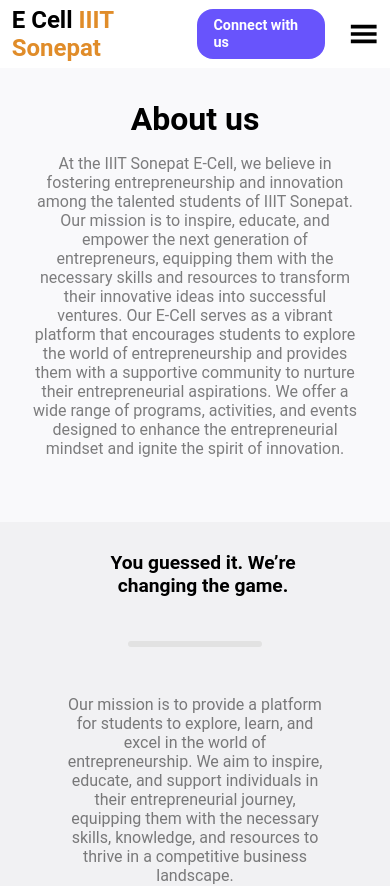
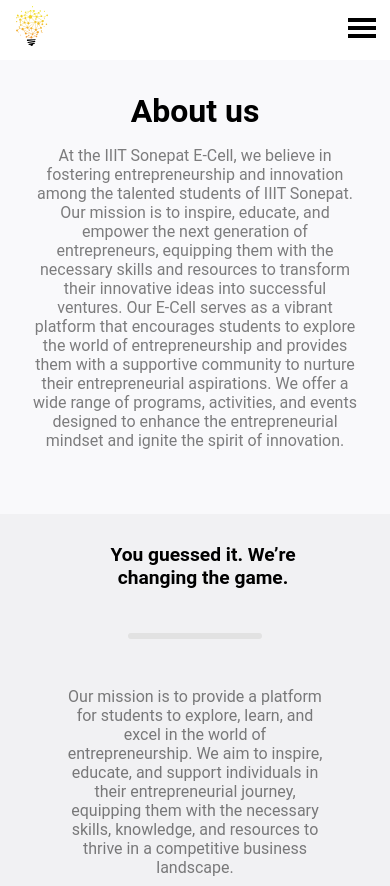
Before and after one commit to devprashantt/ecell-client, a React (Vite) app: page /about in a window 390 px wide. Shown: the top 886 px of the page. Built offline with nearby package versions, Linux system fonts and the light colour scheme.

Commit message:
logo and responsive

```diff
--- a/src/components/Navbar.jsx
+++ b/src/components/Navbar.jsx
@@ -1,11 +1,12 @@
 import { Link } from "react-router-dom";
+import { useState, useEffect, useRef } from "react";
 
 // import responsive styles
-import "./../styles/css/NavbarStyle.css";
+import "./../styles/sass/Navbar.scss";
 
 //hamburger menu from react-icons
 import { GiHamburgerMenu } from "react-icons/gi";
-import { useEffect, useRef, useState } from "react";
+import { images } from "../constants";
 
 const Navbar = () => {
   const menus = [
@@ -22,10 +23,6 @@
       link: "/events",
     },
     {
-      name: "Leaderboard",
-      link: "/leaderboard",
-    },
-    {
       name: "Admin",
       link: "/admin",
     },
@@ -35,55 +32,26 @@
     },
   ];
 
-  let [collapseOpenState, setCollapseOpenState] = useState(false);
+  const [isDropdownOpen, setIsDropdownOpen] = useState(false);
+  const dropdownRef1 = useRef(null);
 
-  const collapsableRef = useRef();
+  const toggleDropdown = () => {
+    setIsDropdownOpen(!isDropdownOpen);
+  };
+
+  const handleClickOutside = (event) => {
+    if (dropdownRef1.current && !dropdownRef1.current.contains(event.target)) {
+      setIsDropdownOpen(false);
+    }
+  };
 
   useEffect(() => {
-    const handler = (event) => {
-      if (
-        !collapsableRef.current?.contains(event.target)
-        &&
+    window.addEventListener("click", handleClickOutside);
 
-        /*
-        The below code is for closing the collapse
-        on clicking outside of the collapse
-        but not on the hamburger
-
-        I request you to not change the below code
-        as it is the only one that works without
-        breaking the collapsable UI.
-
-        Don't ask me how but it just works.
-        IT WORKS!!
-        */
-        !event.target.className.includes("hamburger")
-        // !event.target.classList.includes("hamburger")
-      ) {
-        setCollapseOpenState(false);
-        // toggleCollapse();
-        console.log(event.target, "useeffect called");
-      }
-    }
-
-    window.addEventListener('click', handler);
-
-    return () => window.removeEventListener('click', handler);
-  }, [])
-
-  // window.onclick = (event) => {
-  //   if (!event.target.classList.contains('collapseOpen-links')) {
-  //     setCollapseOpenState(false);
-  //   }
-  // }
-
-  const toggleCollapse = () => {
-    if (!collapseOpenState) {
-      setCollapseOpenState(true);
-    } else {
-      setCollapseOpenState(false);
-    }
+    return () => {
+      window.removeEventListener("click", handleClickOutside);
     };
+  }, []);
 
   return (
     <div>
@@ -97,6 +65,24 @@
         }}
       >
         {/* left part */}
+        <div
+          style={{
+            display: "flex",
+            justifyContent: "start",
+            alignItems: "center",
+            gap: "1rem",
+          }}
+        >
+          <img
+            src={images.logo}
+            alt="logo"
+            style={{
+              width: "2.5rem",
+              height: "2.5rem",
+              marginBottom: "0.5rem",
+              objectFit: "contain",
+            }}
+          />
           <a
             href="/"
             style={{
@@ -108,6 +94,7 @@
           >
             E Cell <span>IIIT Sonepat</span>
           </a>
+        </div>
         {/* middle part */}
         <div className="navbar-links">
           {menus.map((menu) => (
@@ -115,7 +102,8 @@
               key={menu.name}
               style={{
                 padding: "0.5rem 1rem",
-                fontWeight: "normal",
+                fontWeight: "medium",
+                fontSize: "1.2rem",
                 color: "black",
               }}
               to={menu.link}
@@ -125,61 +113,51 @@
           ))}
         </div>
         {/* right part */}
-        <div
+        <div className="navbar-buttons">
+          <Link
+            to={"/contact"}
             style={{
-            display: "flex",
-            justifyContent: "space-between",
-            alignItems: "center",
-            gap: "1.5rem",
-          }}
-        >
-          <Link
-            style={{
-              padding: "0.5rem 1rem",
               textDecoration: "none",
-              fontWeight: "600",
               color: "white",
               backgroundColor: "#6854FC",
-              borderRadius: "1rem",
+              padding: "1rem 2rem",
+              borderRadius: "2rem",
             }}
-            to="/contact"
-            className="navbar-link-contact"
           >
             Connect with us
           </Link>
-          <GiHamburgerMenu size="2rem" onClick={toggleCollapse} className="hamburger" />
-        </div>
 
+          <div className="navigation__profile" ref={dropdownRef1}>
+            <GiHamburgerMenu
+              size="2rem"
+              className="navigation__profile__image"
+              onClick={toggleDropdown}
+            />
 
+            {isDropdownOpen && (
               <div
-
-          className={`${collapseOpenState ? "collapse-links--state-open" : "collapse-links--state-collapse"}
-        collapse-links`
-          }
-          ref={collapsableRef}>
+                className="navigation__profile__options"
+                role="menu"
+                aria-orientation="vertical"
+                aria-labelledby="options-menu"
+              >
+                <div role="none">
                   {menus.map((menu) => (
                     <Link
                       key={menu.name}
-              style={{
-                padding: "0.5rem 1rem",
-                fontWeight: "normal",
-                color: "black",
-              }}
+                      className="navigation__profile__options__item"
+                      role="menuitem"
                       to={menu.link}
-              onClick={toggleCollapse}
                     >
                       {menu.name}
                     </Link>
                   ))}
-
-
+                </div>
+              </div>
+            )}
+          </div>
         </div>
       </header>
-
-
-      {/* <div
-        className={"collapseOpen-links--component"}></div> */}
-
     </div>
   );
 };
--- a/src/constants/images.js
+++ b/src/constants/images.js
@@ -26,6 +26,7 @@
 import job from './../assets/job.svg';
 import auditorium from './../assets/auditorium.jpg';
 import admin_page from './../assets/admin-page.jpg';
+import logo from './../assets/E-Cell.svg';
 
 export default {
     message,
@@ -52,5 +53,6 @@
     about,
     job,
     auditorium,
-    admin_page
+    admin_page,
+    logo
 };
--- /dev/null
+++ b/src/styles/sass/Navbar.scss
@@ -0,0 +1,84 @@
+div {
+    header {
+        display: none;
+        .navbar-buttons {
+            display: flex;
+            justify-content: space-between;
+            align-items: center;
+            gap: 1.5rem;
+
+            .navigation__profile {
+                position: relative;
+                display: inline-block;
+                cursor: pointer;
+
+                .navigation__profile__image {
+                    cursor: pointer;
+                }
+
+                .navigation__profile__options {
+                    z-index: 100;
+                    position: absolute;
+                    top: 0;
+                    right: 0;
+                    margin-top: 2rem;
+                    width: 14rem;
+                    border-radius: 0.5rem;
+                    box-shadow: 0 1px 2px 0 rgba(0, 0, 0, 0.05), 0 2px 6px 0 rgba(0, 0, 0, 0.1);
+                    background-color: #fff;
+                    outline: none;
+
+                    div {
+                        padding: 0.5rem;
+                        button {
+                            width: 100%;
+                            height: 100%;
+                            border: none;
+                            background-color: transparent;
+                            cursor: pointer;
+                            &:hover {
+                                background-color: transparent;
+                            }
+                        }
+
+                        .navigation__profile__options__item {
+                            display: block;
+                            padding-left: 1rem;
+                            padding-right: 1rem;
+                            padding-top: 0.5rem;
+                            padding-bottom: 0.5rem;
+                            font-size: 0.875rem;
+                            line-height: 1.25rem;
+                            color: #000;
+                            transition-property: background-color, color;
+                            transition-duration: 75ms;
+                            transition-timing-function: cubic-bezier(0.4, 0, 0.2, 1);
+                            text-align: left;
+                            white-space: nowrap;
+                            overflow: hidden;
+                            text-overflow: ellipsis;
+                            box-shadow: none;
+                            cursor: pointer;
+                        }
+                    }
+                }
+            }
+        }
+    }
+}
+
+@media screen and (max-width: 768px) {
+    div {
+        header {
+            div {
+                a {
+                    display: none;
+                }
+            }
+
+            .navbar-links {
+                display: none;
+            }
+        }
+    }
+}
```
Also changed, not shown: src/assets/E-Cell.svg (added). Lines whose indentation alone changed are shown as unchanged.
